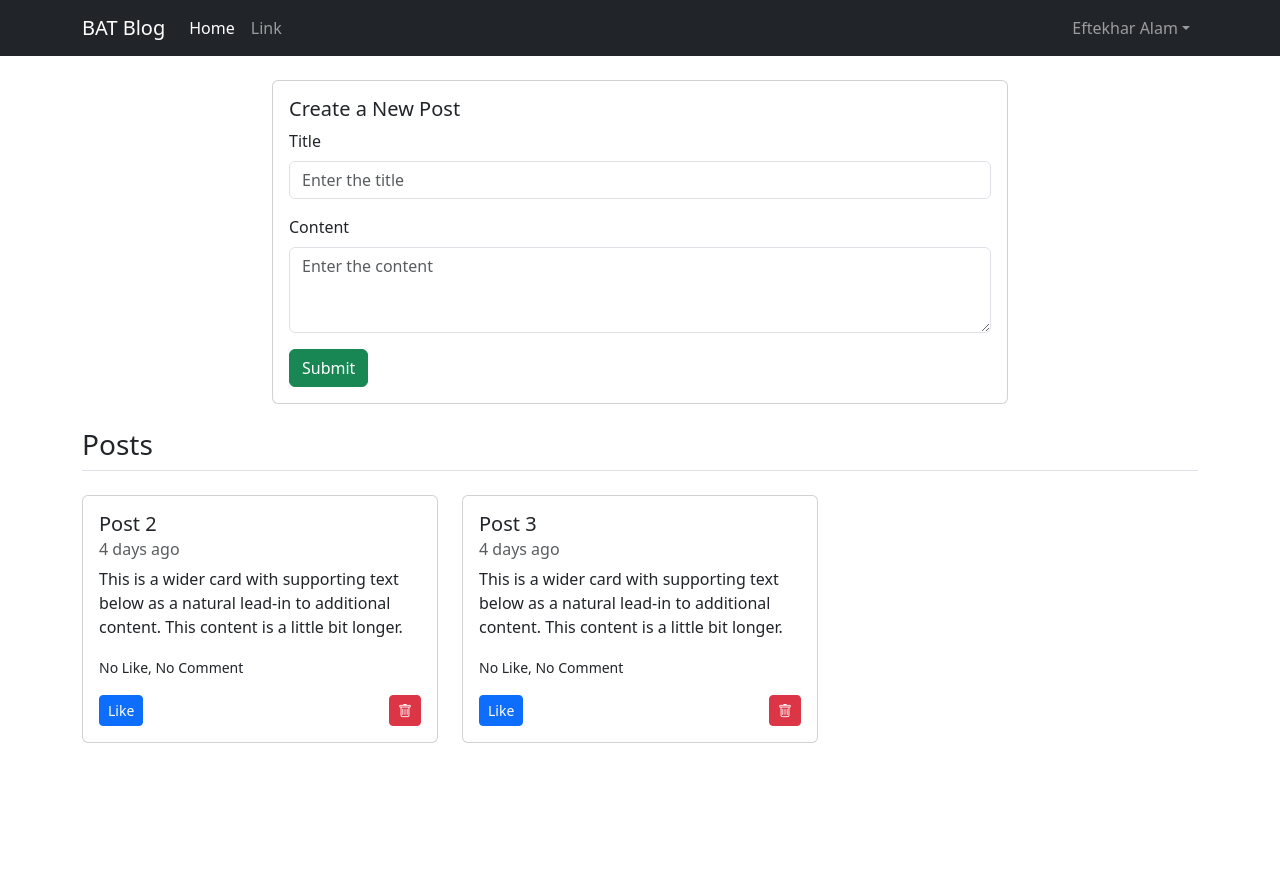
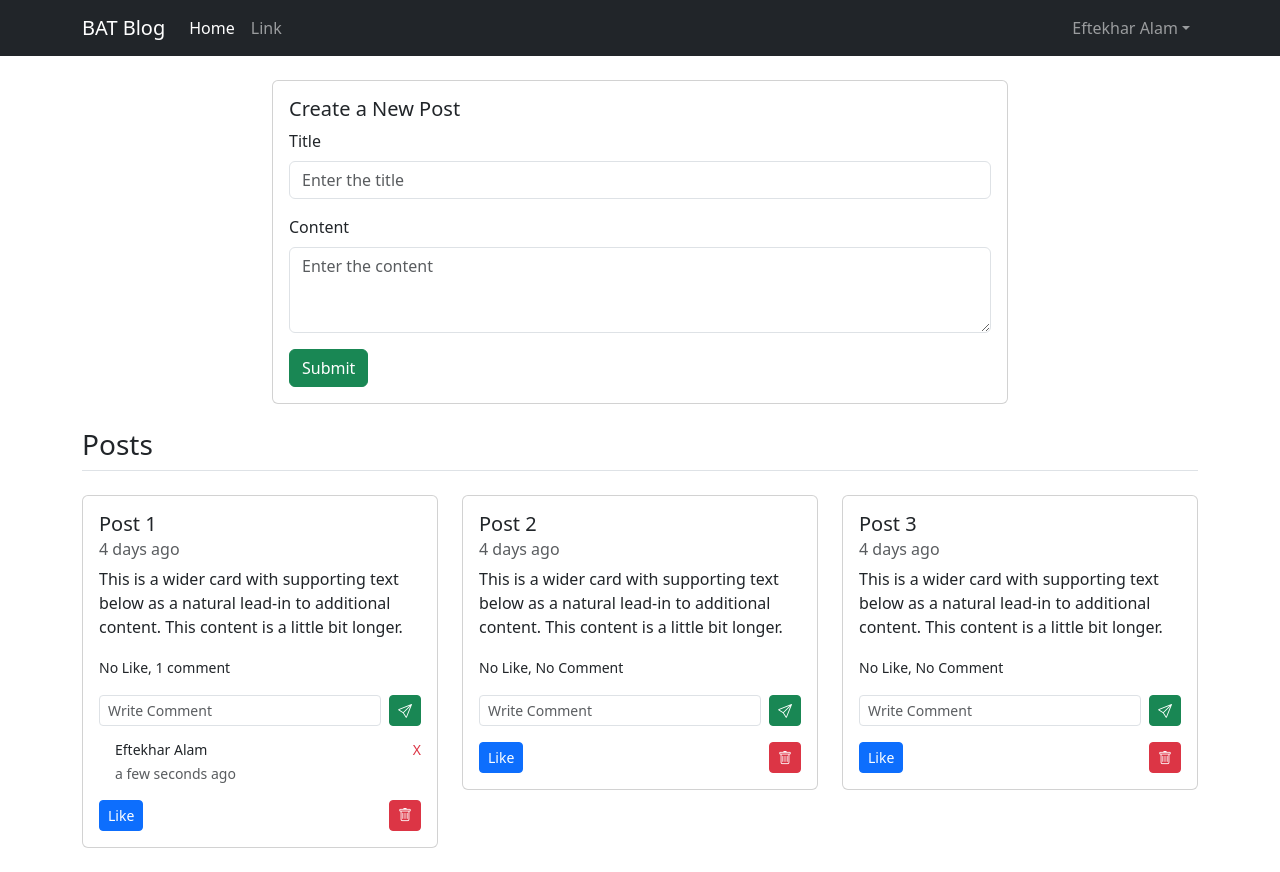
Before and after one commit to EftekharAlam2/trainingProject, a Vue app: page / in a window 1280 px wide. Both pictures are taken after a click on the button 405 px from the left and 710 px from the top of the page. Before the commit the page ends 800 px from the top, so only its background shows below. Built offline with nearby package versions, Linux system fonts and the light colour scheme.

Commit message:
comment showing modifications

```diff
--- a/index.html
+++ b/index.html
@@ -4,7 +4,7 @@
     <meta charset="UTF-8">
     <link rel="icon" href="/favicon.ico">
     <meta name="viewport" content="width=device-width, initial-scale=1.0">
-    <title>Vite App</title>
+    <title>Tranining Project</title>
   </head>
   <body>
     <div id="app"></div>
--- a/src/App.vue
+++ b/src/App.vue
@@ -9,7 +9,7 @@ const posts = ref([
     content: 'This is a wider card with supporting text below as a natural lead-in to additional content. This content is a little bit longer.',
     likes: 0,
     comments: [],
-    showing: false,
+    showing: true,
     date: '2024-05-24 11:00:00'
   },
   {
@@ -18,7 +18,7 @@ const posts = ref([
     content: 'This is a wider card with supporting text below as a natural lead-in to additional content. This content is a little bit longer.',
     likes: 0,
     comments: [],
-    showing: false,
+    showing: true,
     date: '2024-05-24 11:00:00'
   },
   {
@@ -27,7 +27,7 @@ const posts = ref([
     content: 'This is a wider card with supporting text below as a natural lead-in to additional content. This content is a little bit longer.',
     likes: 0,
     comments: [],
-    showing: false,
+    showing: true,
     date: '2024-05-24 11:00:00'
   }
 ]);
@@ -164,16 +164,18 @@ function showingComments(index){
                 </span>
               </p>
 
-              <div class="comments mb-3" v-if="post.showing">
+              <div class="comments mb-3">
                 <div class="comments-input d-flex mb-3">
                   <input type="text" class="form-control form-control-sm me-2" placeholder="Write Comment" v-model="commentInputs[index]">
                   <button class="btn btn-sm btn-success" @click="submitComment(index)"><i class="bi bi-send"></i></button>
                 </div>
 
-                <div class="comment mb-3 ms-3" v-for="(comment, count) in post.comments" :key="comment.id">
-                  <h6 class="card-title small"> {{comment.user}} <span class="text-danger float-end cursor-pointer" @click="deleteComment(index, count)">X</span></h6>
-                  <p class="card-subtitle mb-1 text-body-secondary small"> {{moment(comment.date).fromNow()}} </p>
-                  <p class="card-text small"> {{comment.comment}} </p>
+                <div v-if="post.showing">
+                  <div class="comment mb-3 ms-3" v-for="(comment, count) in post.comments" :key="comment.id">
+                    <h6 class="card-title small"> {{comment.user}} <span class="text-danger float-end cursor-pointer" @click="deleteComment(index, count)">X</span></h6>
+                    <p class="card-subtitle mb-1 text-body-secondary small"> {{moment(comment.date).fromNow()}} </p>
+                    <p class="card-text small"> {{comment.comment}} </p>
+                  </div>
                 </div>
               </div>
 
```
